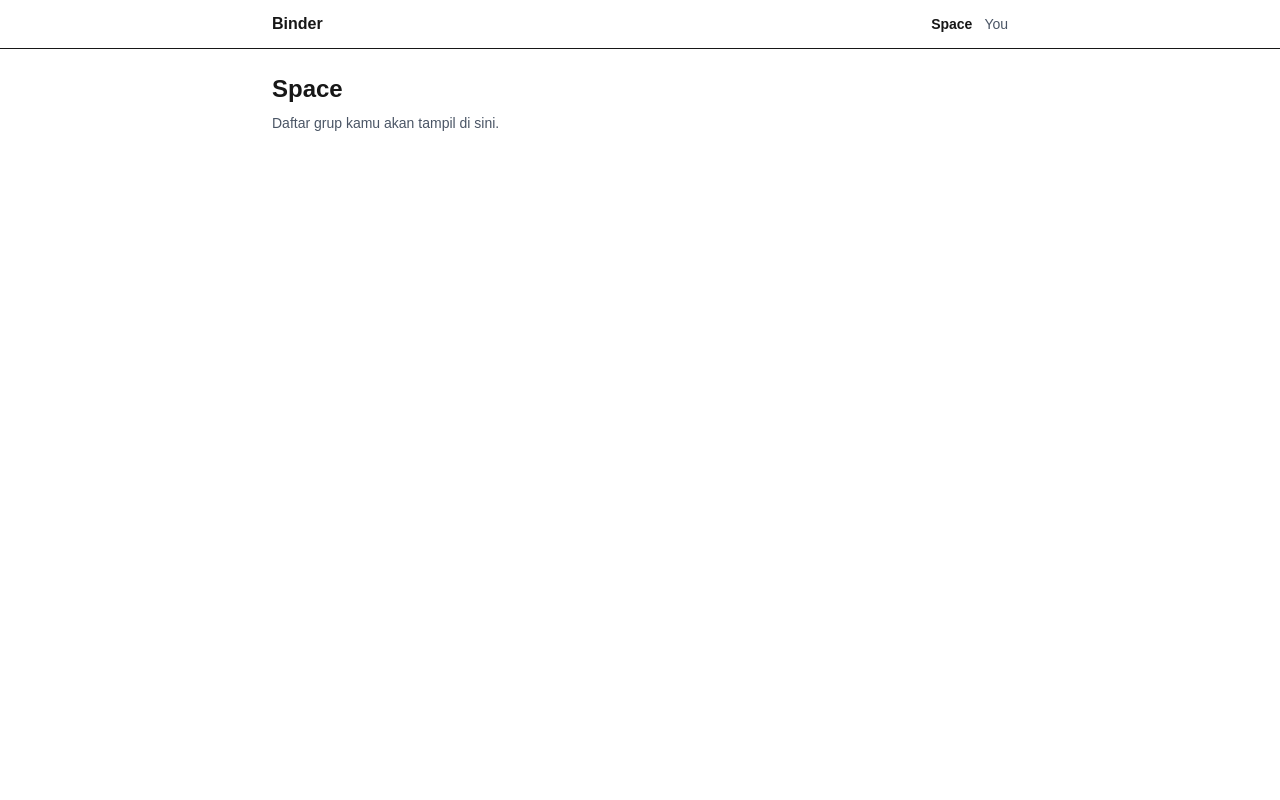
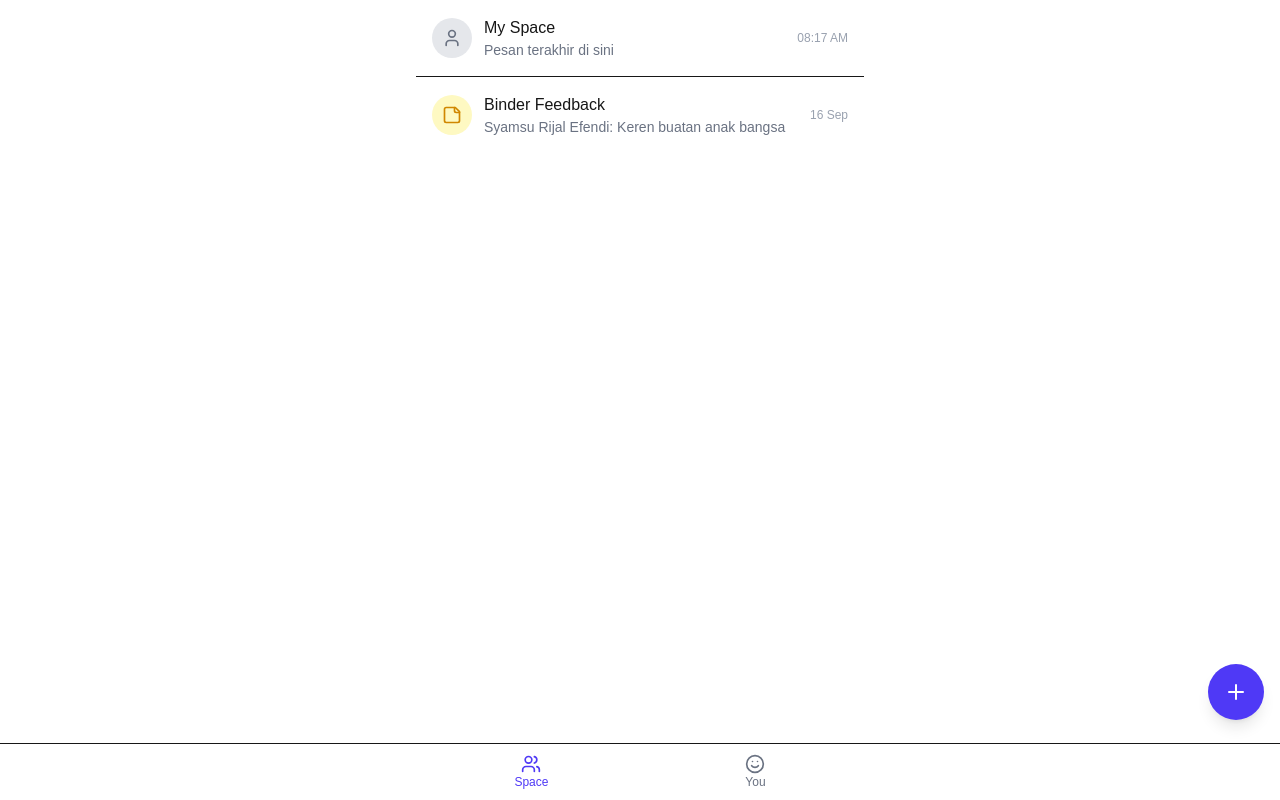
Before and after one commit to hilmirazib/binder-clone, a Next.js app: page /space in a window 1280 px wide. Built offline with nearby package versions, Linux system fonts and the light colour scheme.

Commit message:
feat(ui): slicing dashboard (fixed bottom nav, space list with avatars, and Button +)

```diff
--- a/app/layout.tsx
+++ b/app/layout.tsx
@@ -25,9 +25,9 @@ export default function RootLayout({
 }>) {
   return (
     <html lang="en" className="bg-white text-black">
-      <body className={`${geistSans.variable} ${geistMono.variable}`}>
+      <body className="min-h-screen flex flex-col">
+        <main className="flex-1 pb-16">{children}</main>
         <Nav />
-        <main className="mx-auto max-w-3xl px-4 py-6">{children}</main>
       </body>
     </html>
   );
--- a/app/space/page.tsx
+++ b/app/space/page.tsx
@@ -1,10 +1,46 @@
+import { User, StickyNote, Plus } from "lucide-react";
+
 export default function Page() {
   return (
-    <section>
-      <h1 className="text-2xl font-semibold mb-2">Space</h1>
-      <p className="text-sm text-gray-600">
-        Daftar grup kamu akan tampil di sini.
-      </p>
+    <section className="relative max-w-md mx-auto">
+      <ul className="divide-y bg-white">
+        {/* My Space */}
+        <li className="flex items-center justify-between p-4">
+          <div className="flex items-center gap-3">
+            <div className="w-10 h-10 rounded-full bg-gray-200 flex items-center justify-center">
+              <User className="text-gray-500" size={20} />
+            </div>
+            <div>
+              <div className="font-medium">My Space</div>
+              <p className="text-sm text-gray-500">Pesan terakhir di sini</p>
+            </div>
+          </div>
+          <time className="text-xs text-gray-400">08:17 AM</time>
+        </li>
+
+        {/* Binder Feedback */}
+        <li className="flex items-center justify-between p-4">
+          <div className="flex items-center gap-3">
+            <div className="w-10 h-10 rounded-full bg-yellow-100 flex items-center justify-center">
+              <StickyNote className="text-yellow-600" size={20} />
+            </div>
+            <div>
+              <div className="font-medium">Binder Feedback</div>
+              <p className="text-sm text-gray-500">
+                Syamsu Rijal Efendi: Keren buatan anak bangsa
+              </p>
+            </div>
+          </div>
+          <time className="text-xs text-gray-400">16 Sep</time>
+        </li>
+      </ul>
+
+      <button
+        className="fixed right-4 bottom-20 bg-indigo-600 text-white rounded-full p-4 shadow-lg"
+        aria-label="New"
+      >
+        <Plus size={24} />
+      </button>
     </section>
   );
 }
--- a/components/Nav.tsx
+++ b/components/Nav.tsx
@@ -2,33 +2,35 @@
 
 import Link from "next/link";
 import { usePathname } from "next/navigation";
+import { Users, Smile } from "lucide-react";
 
 const tabs = [
-  { href: "/space", label: "Space" },
-  { href: "/you", label: "You" },
+  { href: "/space", label: "Space", icon: Users },
+  { href: "/you", label: "You", icon: Smile },
 ];
 
 export default function Nav() {
   const pathname = usePathname();
   return (
-    <nav className="border-b bg-white">
-      <div className="mx-auto max-w-3xl px-4 flex gap-4 h-12 items-center">
-        <div className="font-semibold">Binder</div>
-        <div className="ml-auto flex gap-3">
+    <nav className="fixed bottom-0 left-0 right-0 z-50 border-t bg-white">
+      <div className="mx-auto max-w-md flex justify-around h-14 items-center">
         {tabs.map((t) => {
-            const active = pathname === t.href;
+          const active = pathname.startsWith(t.href);
+          const Icon = t.icon;
           return (
             <Link
               key={t.href}
               href={t.href}
-                className={`text-sm ${active ? "font-semibold" : "text-gray-600 hover:text-black"}`}
+              className={`flex flex-col items-center text-xs ${
+                active ? "text-indigo-600" : "text-gray-500"
+              }`}
             >
+              <Icon size={20} />
               {t.label}
             </Link>
           );
         })}
       </div>
-      </div>
     </nav>
   );
 }
```
Lines whose indentation alone changed are shown as unchanged.
